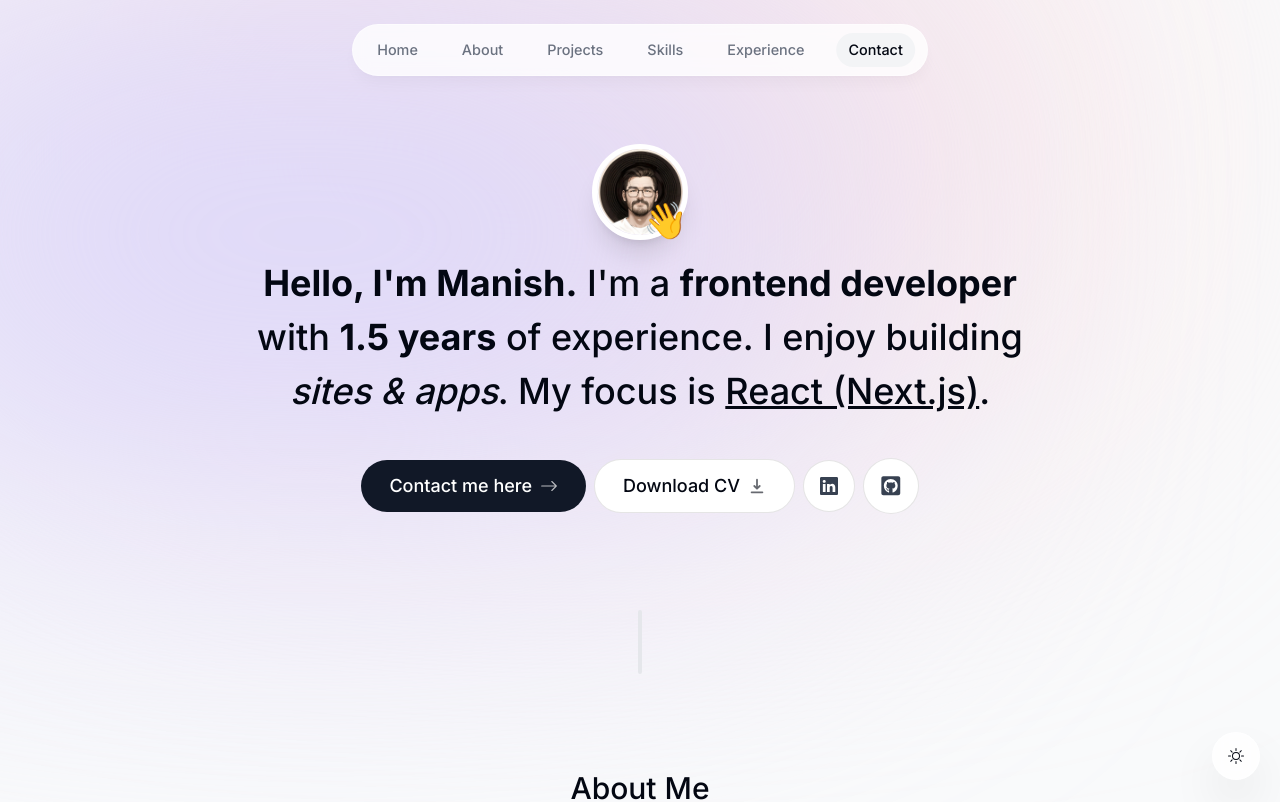
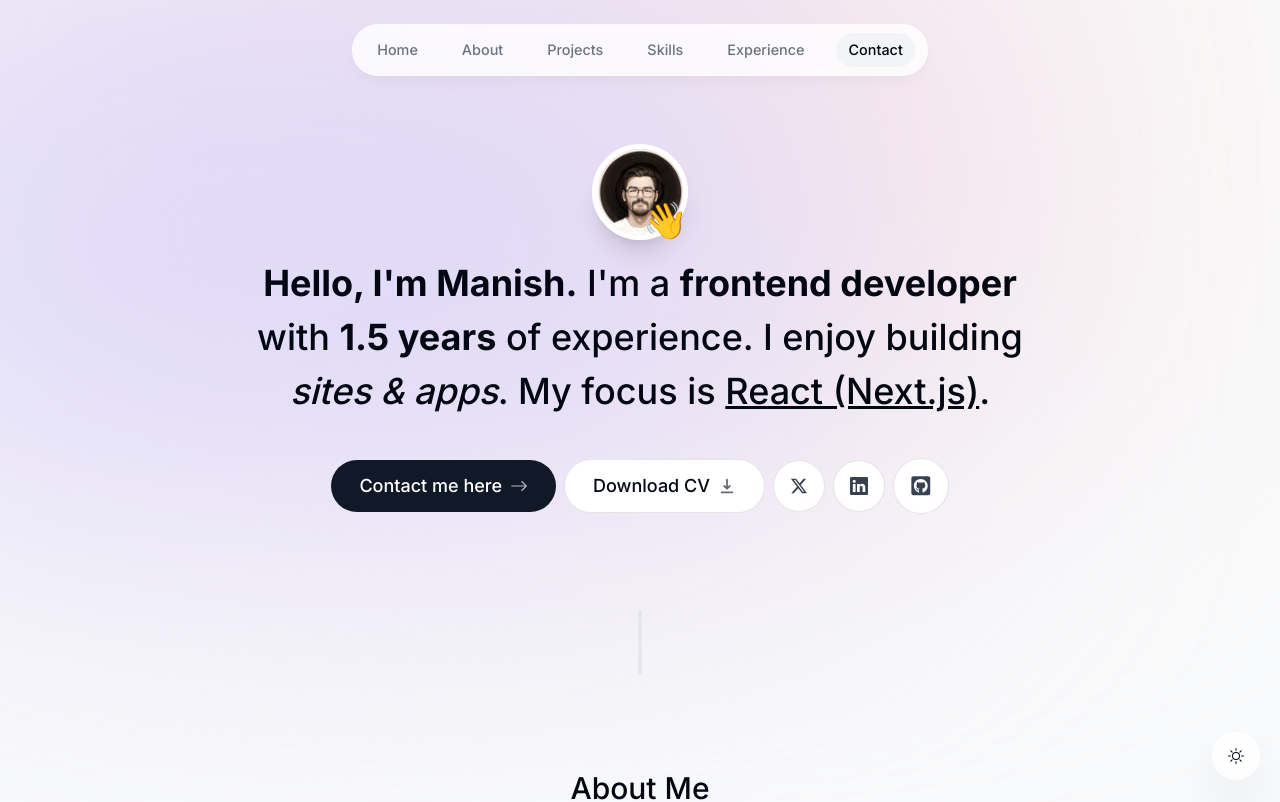
Before and after one commit to manishguhe301/my-portfolio, a Next.js app: page / in a window 1280 px wide. Shown: the top 802 px of the page. Built offline with nearby package versions, Linux system fonts and the light colour scheme; no server answers.

Commit message:
fix: pdf link, footer to use year, twitter added

```diff
--- a/components/Footer.tsx
+++ b/components/Footer.tsx
@@ -1,10 +1,11 @@
 import React from 'react';
 
 export default function Footer() {
+  const date = new Date()
   return (
     <footer className='mb-10 px-4 text-center text-gray-500'>
       <small className='mb-2 block text-xs'>
-        &copy; 2025 Manish Guhe. All rights reserved.
+        &copy; {date.getFullYear()} Manish Guhe. All rights reserved.
       </small>
       <p className='text-xs'>
         <span className='font-semibold'>About this website:</span> built with
--- a/components/Intro.tsx
+++ b/components/Intro.tsx
@@ -7,6 +7,7 @@ import Link from 'next/link';
 import { BsArrowRight, BsLinkedin } from 'react-icons/bs';
 import { HiDownload } from 'react-icons/hi';
 import { FaGithubSquare } from 'react-icons/fa';
+import { FaXTwitter } from "react-icons/fa6";
 import { useSectionInView } from '@/lib/hooks';
 import { useActiveSectionContext } from '@/context/active-section-context';
 
@@ -91,11 +92,19 @@ export default function Intro() {
 
         <a
           className='group bg-white px-7 py-3 flex items-center gap-2 rounded-full outline-none focus:scale-110 hover:scale-110 active:scale-105 transition cursor-pointer borderBlack dark:bg-white/10'
-          href='/Resume-Manish Anilrao Guhe.pdf'
+          href='/Resume-Manish Anilrao Guhe-new.pdf'
           download
         >
           Download CV{' '}
           <HiDownload className='opacity-60 group-hover:translate-y-1 transition' />
+        </a>
+
+        <a
+          className='bg-white p-4 text-gray-700 hover:text-gray-950 flex items-center gap-2 rounded-full focus:scale-[1.15] hover:scale-[1.15] active:scale-105 transition cursor-pointer borderBlack dark:bg-white/10 dark:text-white/60'
+          href='https://x.com/manish_guhe818'
+          target='_blank'
+        >
+          <FaXTwitter />
         </a>
 
         <a
```
Also changed, not shown: 2 other files (tests, documents, lock files or other folders).
